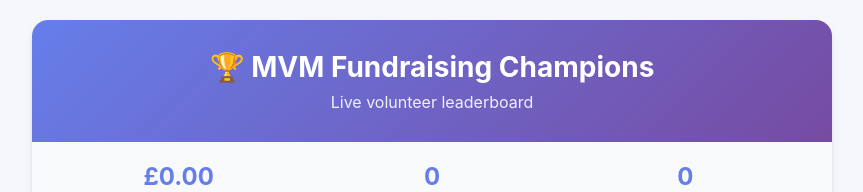
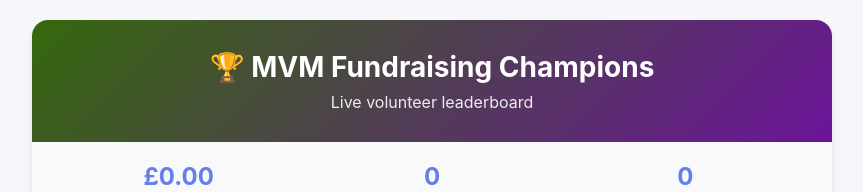
Before and after one commit to reubenbance/leaderboard_test, a plain HTML site: page index.html in a window 1280 px wide. Shown: the top 192 px of the page, without its empty margins (208-1071 px from the left). Drawn offline with Linux system fonts and the light colour scheme; no server answers.

Commit message:
Update index.html

```diff
--- a/index.html
+++ b/index.html
@@ -27,7 +27,7 @@
     }
 
     .header {
-      background: linear-gradient(135deg, #667eea 0%, #764ba2 100%);
+      background: linear-gradient(135deg, #35680c 0%, #6b1499 100%);
       color: white;
       padding: 30px;
       text-align: center;
@@ -373,4 +373,5 @@
     setInterval(updateLeaderboard, 15000);
   </script>
 </body>
+
 </html>
```
